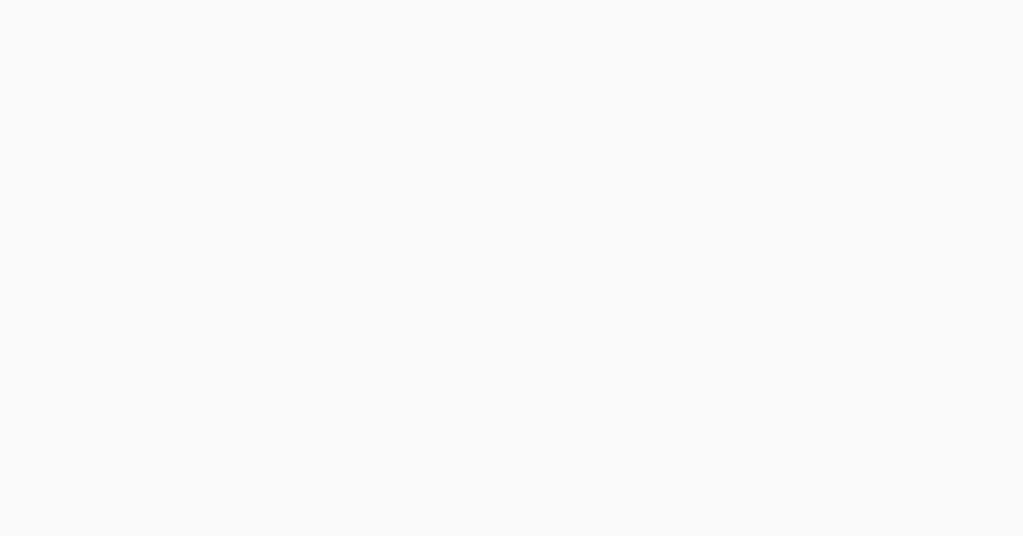
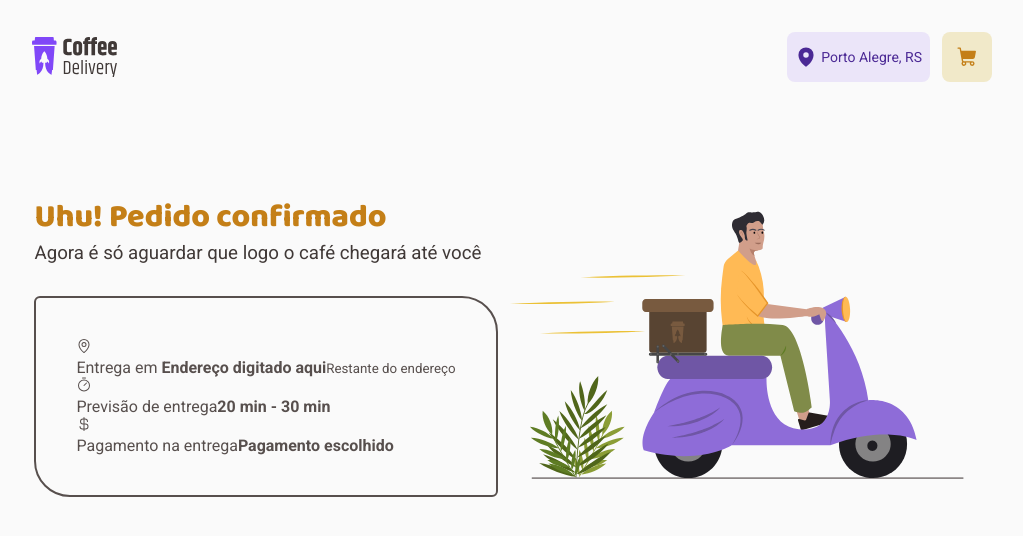
Before and after one commit to RafaelJaber/coffee-delivery, a React (Vite) app: page /success in a window 1280 px wide. Before the commit this address had no page. Shown: the top 536 px of the page, without its empty margins (128-1151 px from the left). Built offline with nearby package versions, Linux system fonts and the light colour scheme.

Commit message:
Implementada a página de sucesso da compra.

```diff
--- a/src/Router.tsx
+++ b/src/Router.tsx
@@ -3,6 +3,7 @@ import { DefaultLayout } from './layouts/DefaultLayout'
 
 import { Home } from './pages/Home'
 import { Checkout } from './pages/Checkout'
+import { Success } from './pages/Success'
 
 export function Router() {
   return (
@@ -10,6 +11,7 @@ export function Router() {
       <Route path="/" element={<DefaultLayout />}>
         <Route path="/" element={<Home />} />
         <Route path="/checkout" element={<Checkout />} />
+        <Route path="/success" element={<Success />} />
       </Route>
     </Routes>
   )
--- /dev/null
+++ b/src/pages/Success/index.tsx
@@ -0,0 +1,51 @@
+import { CurrencyDollar, MapPin, Timer } from '@phosphor-icons/react'
+import { SuccessLayout } from './styles.ts'
+
+import image from '../../assets/Illustration.svg'
+
+export function Success() {
+  return (
+    <SuccessLayout>
+      <div>
+        <h2>Uhu! Pedido confirmado</h2>
+        <h3>Agora é só aguardar que logo o café chegará até você</h3>
+
+        <div>
+          <span>
+            <span>
+              <MapPin size={16} />
+            </span>
+            <p>
+              Entrega em <strong>Endereço digitado aqui</strong>
+              <small>Restante do endereço</small>
+            </p>
+          </span>
+
+          <span>
+            <span>
+              <Timer size={16} />
+            </span>
+            <p>
+              Previsão de entrega
+              <strong>20 min - 30 min</strong>
+            </p>
+          </span>
+
+          <span>
+            <span>
+              <CurrencyDollar size={16} />
+            </span>
+            <p>
+              Pagamento na entrega
+              <strong>Pagamento escolhido</strong>
+            </p>
+          </span>
+        </div>
+      </div>
+      <img
+        src={image}
+        alt="homem em cima de uma moto roxa, andando nela com um arbustro do lado carregando seu café"
+      />
+    </SuccessLayout>
+  )
+}
--- /dev/null
+++ b/src/pages/Success/styles.ts
@@ -0,0 +1,36 @@
+// noinspection CssInvalidPropertyValue
+
+import styled from 'styled-components'
+
+export const SuccessLayout = styled.section`
+  display: flex;
+  flex-direction: row;
+  padding: 5rem 10rem;
+  justify-content: center;
+  align-items: center;
+
+  h2 {
+    color: ${(props) => props.theme['yellow-700']};
+    font-family: 'baloo 2', sans-serif;
+    font-weight: 800;
+    font-size: 2rem;
+    line-height: 1.5;
+  }
+
+  h3 {
+    color: ${(props) => props.theme['gray-800']};
+    font-weight: 400;
+    margin-bottom: 2rem;
+  }
+
+  & > div > div {
+    border-radius: 6px 36px;
+    padding: 2.5rem;
+    gap: 2rem;
+
+    border-style: solid;
+    border-width: 2px;
+
+    border-image-source: linear-gradient(45deg, #dbac2c, #8047f8) 1;
+  }
+`
```
Also changed, not shown: src/assets/Illustration.svg (added).
